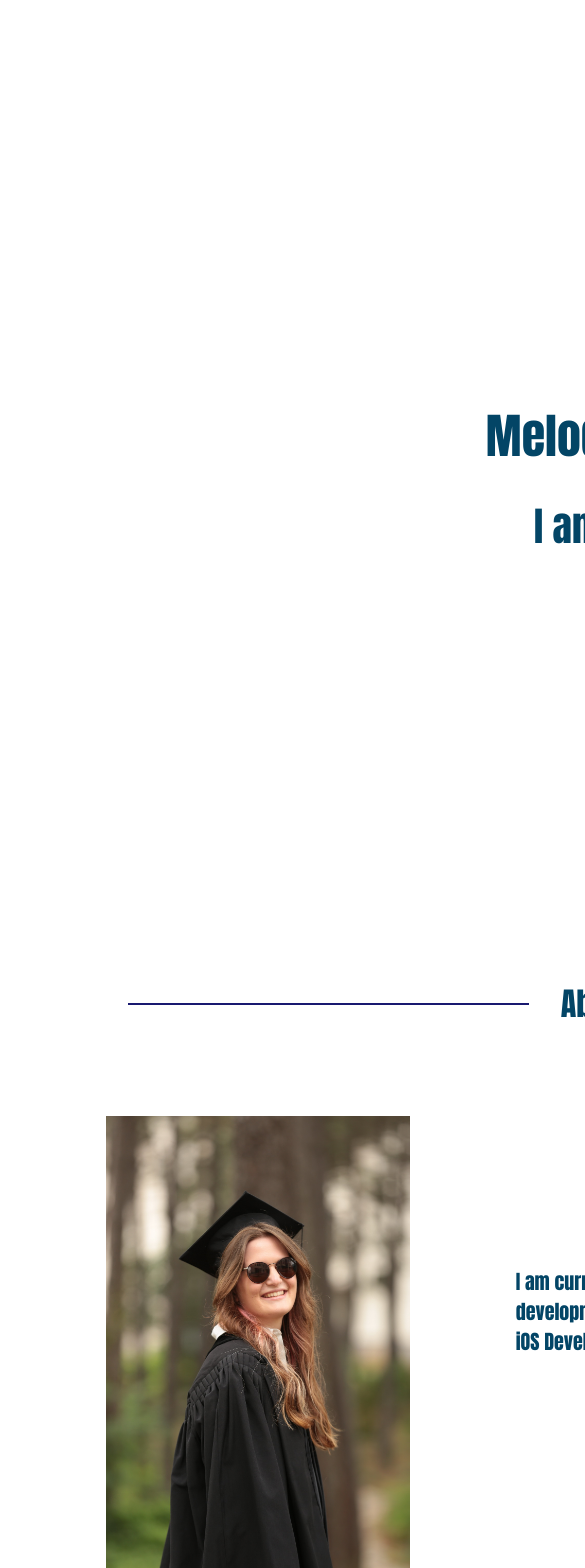
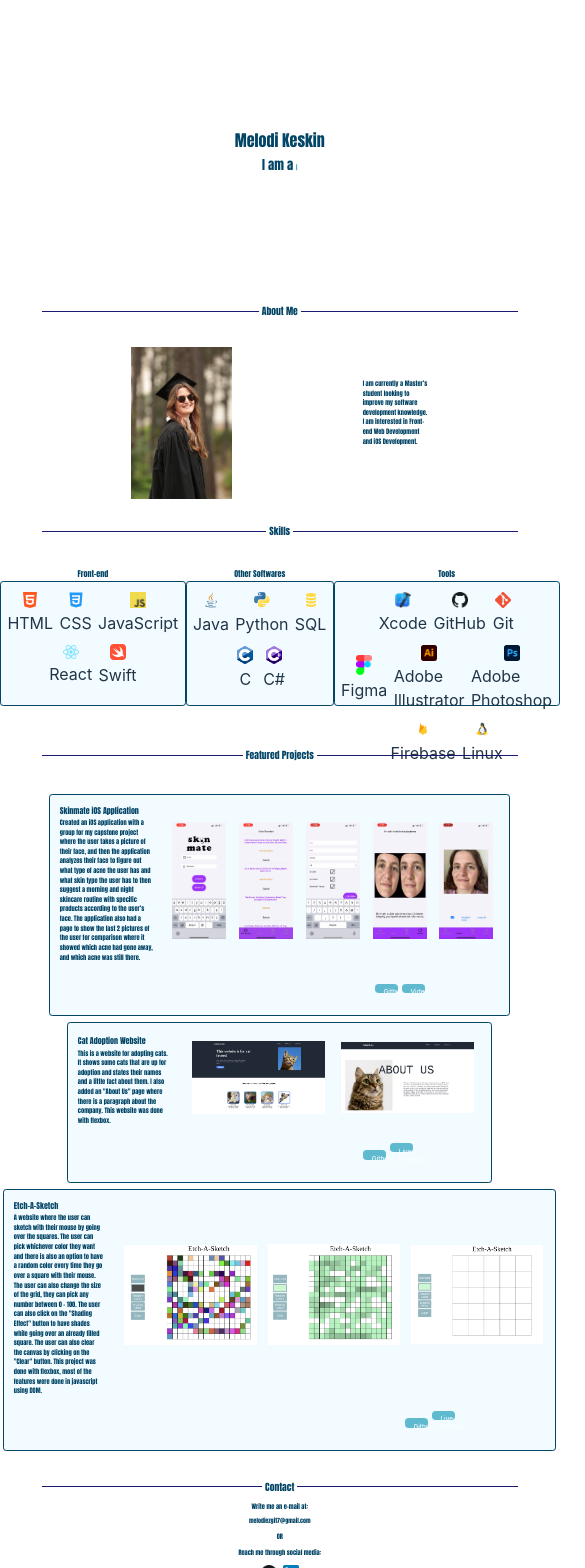
Before and after one commit to makimakimek/Portfolio, a React (Vite) app: page / in a window 390 px wide. Shown: the top 1568 px of the page, 585 px wide, since content can reach past the window. Built offline with nearby package versions, Linux system fonts and the light colour scheme.

Commit message:
phone screen version added

```diff
--- a/src/App.css
+++ b/src/App.css
@@ -421,5 +421,193 @@ a.link {
 /*//phone screens//*/
 
 @media screen and (max-width: 600px) {
+  .firstViewContainer {
+    margin-top: 8em;
+    margin-bottom: 8em;
+  }
 
+  .nameContainer {
+    font-size: 1em;
+  }
+
+  .animationContainer {
+    font-size: 0.8em;
+    padding: 0.2em;
+  }
+
+  .animation {
+    font-size: 0.3em;
+  }
+
+  /*about*/
+  .aboutContainer {
+    margin-top: 1.6em;
+  }
+
+  .aboutTitleContainer {
+    margin-bottom: 0.5em;
+  }
+
+  .image1 {
+    max-width: 6.3em;
+    margin-top: 1.3em;
+  }
+
+  .aboutTitle {
+    margin: 0 0.3em;
+    font-size: 0.6em;
+  }
+
+  .underneathContainer .textContainer .paragraphContainer {
+    font-size: 0.4em;
+    max-width: 10.3em;
+  }
+
+  /*skills*/
+  .skillsContainer {
+    margin-top: 1.6em;
+    margin-bottom: 2.6em;
+  }
+
+  .skillsTitle {
+    margin: 0 0.3em;
+    font-size: 0.6em;
+  }
+
+  .skillsTitleContainer {
+    margin-bottom: 0.5em;
+  }
+
+  .iconContainer {
+    margin-top: 1.3em;
+  }
+
+  .frontEndContainer, .otherCodingContainer, .miscContainer {
+    height: 7.3em;
+    border-radius: 0.2em;
+    padding: 0.2em;
+  }
+
+  .iconContainer .titleContainer2 {
+    /*font-weight: ?? */
+    font-size: 0.5em;
+    padding: 0.1em;
+  }
+
+  .iconContainer > div > div > div > div {
+    padding: 0.2em;
+  }
+
+  .iconContainer > div > div > div > div > img {
+    max-width: 1em;
+    padding: 0.2em;
+  }
+
+  /*featured projects*/
+  .featuredProjectsTitle {
+    margin: 0 0.3em;
+    font-size: 0.6em;
+  }
+
+  .featuredProjectsTitleContainer {
+    margin-bottom: 0.5em;
+  }
+
+  .projectsContainer {
+    margin-top: 1.3em;
+  }
+
+  .projectUnderneathContainer {
+    border-radius: 0.2em;
+    padding: 0.2em;
+    margin: 0.2em;
+    gap: 0.4em;
+  }
+
+  .projectButtonContainer {
+    margin-bottom: 0.6em;
+  }
+
+  .projectButtonContainer > div {
+    padding: 0.1em;
+  }
+
+  .buttons {
+    margin: 0.06em;
+    border-radius: 0.5em;
+    width: 3.6em;
+    height: 1em;
+    font-size: 0.4em;
+  }
+
+  .projectParagraph {
+    font-size: 0.4em;
+    max-width: 14.6em;
+  }
+
+  .projectTitleContainer {
+    font-size: 0.5em;
+    margin-bottom: 0.16em;
+  }
+
+  .projectImage {
+    max-width: 8.3em;
+    padding: 0.5em;
+  }
+
+  .projectImagePhone {
+    max-height: 7.3em;
+    padding: 0.4em;
+  }
+
+  .rightContainer > div {
+    padding: 0.4em;
+  }
+
+  /*contact*/
+  .contactSection {
+    margin-top: 1.6em;
+  }
+
+  .contactTitleSection {
+    margin-bottom: 0.5em;
+  }
+
+  .lineBefore {
+    height: 0.05em;
+    margin-left: 2.6em;
+  }
+
+  .lineAfter {
+    height: 0.05em;
+    margin-right: 2.6em;
+  }
+
+  .contactTitle {
+    margin: 0 0.3em;
+    font-size: 0.6em;
+  }
+
+  .underContactSection {
+    gap: 0.3em;
+  }
+
+  .emailTitleSection {
+    font-size: 0.4em;
+  }
+
+  .emailSection {
+    font-size: 0.35em;
+  }
+
+  .orSection {
+    margin-top: 0.25em;
+    margin-bottom: 0.25em;
+    font-size: 0.4em;
+  }
+
+  .githubImage, .linkedinImage {
+    max-width: 1em;
+    padding: 0.2em;
+  }
 }
```
